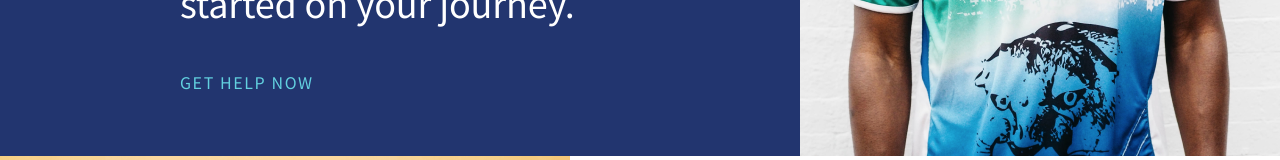
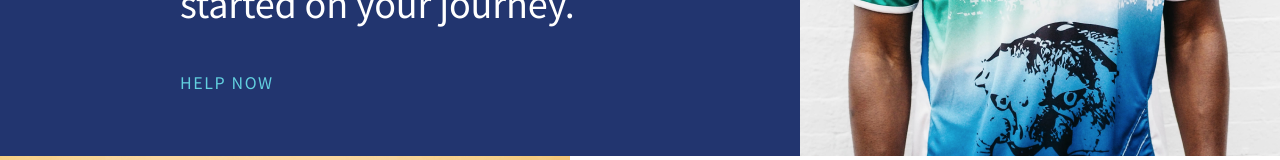
Before and after one commit to MezdrinM/ThriveTalk, a React (Create React App) app: page / in a window 1280 px wide. Shown: the part 5667-5827 px from the top of the page. Built offline with nearby package versions, Linux system fonts and the light colour scheme; the HTML template or start-up script is replaced by a standard one.

Commit message:
⚡️ style linear-gradient

```diff
--- a/public/index.html
+++ b/public/index.html
@@ -119,7 +119,7 @@
         <div class="section-foulder-description__text">
           <div class="text-sudtitle__top">YOU SHOULD ALSO KNOW</div>
           <div class="text-title">MDD affects more than 16.1 million American adults, or about 6.7%of the U.S. population age 18 and older in a given year. We at <a href="/" class="logo">ThriveTalk</a> can help you.</div>
-        <div class="text-sudtitle__bottom">GET HELP NOW</div>
+        <div class="text-sudtitle__bottom"><span class="foulder">GET HELP NOW</span></div>
         </div>
       </div>
     </section>
@@ -128,7 +128,7 @@
           <div class="text-sudtitle__top">CONTACT US</div>
           <div class="text-title">Ready. Set. Smile</div>
           <div class="text-title__description">Take the free online assessment to see if you are a candidate and get started on your journey.</div>
-          <div class="text-sudtitle__bottom">GET HELP NOW</div>
+          <div class="text-sudtitle__bottom"><span class="foulder-get">HELP NOW</span></div>
       </div>
       <div class="image"><img src="static/charles-etoroma-390119.png"></div>
     </section>
--- a/src/styles/main.scss
+++ b/src/styles/main.scss
@@ -42,3 +42,23 @@ a:hover{
   letter-spacing: -0.01em;
   color: #62D0DF;
 }
+
+.foulder{
+  background-image: linear-gradient(
+      transparent calc(65% - 5px),
+      darken($blue, 15%) 20px);
+    background-size: 0;
+    background-repeat: no-repeat;
+    display: inline;
+    transition: 0.5s ease;
+}
+
+.foulder-get{
+  background-image: linear-gradient(
+    transparent calc(65% - 5px),
+    darken($mustard, 15%) 20px);
+    background-size: 0;
+    background-repeat: no-repeat;
+    display: inline;
+    transition: 0.5s ease;
+}
--- a/src/styles/section-contact.scss
+++ b/src/styles/section-contact.scss
@@ -5,10 +5,10 @@ justify-content: space-between;
 
 
     &-box{
-            display: flex;
-            flex-direction: column;
-            color: #FFFFFF;
-            margin-left: 180px;
+        display: flex;
+        flex-direction: column;
+        color: #FFFFFF;
+        margin-left: 180px;
 
             .text-sudtitle__top{
                 font-size: 16px;
@@ -36,8 +36,13 @@ justify-content: space-between;
                 letter-spacing: 0.1em;
                 color: #62D0DF;
                 margin-bottom: 42px;
+
+                &:hover .foulder-get{
+                    background-size: 100%;
+                }
             }
         }
+
     & .image{
         display: flex;
     }
--- a/src/styles/section-foulder.scss
+++ b/src/styles/section-foulder.scss
@@ -67,6 +67,10 @@
                 line-height: 23px;
                 letter-spacing: 0.1em;
                 color: #FAB63E;
+
+                &:hover .foulder{
+                    background-size: 100%;
+                }
             }
         }
     }
--- a/src/styles/section-text.scss
+++ b/src/styles/section-text.scss
@@ -36,6 +36,7 @@
             display: inline-block;
             position: relative;
             transition: all 0.5s;
+            font-size: 16px;
 
             &::after{
                 content: '\00bb';
```
